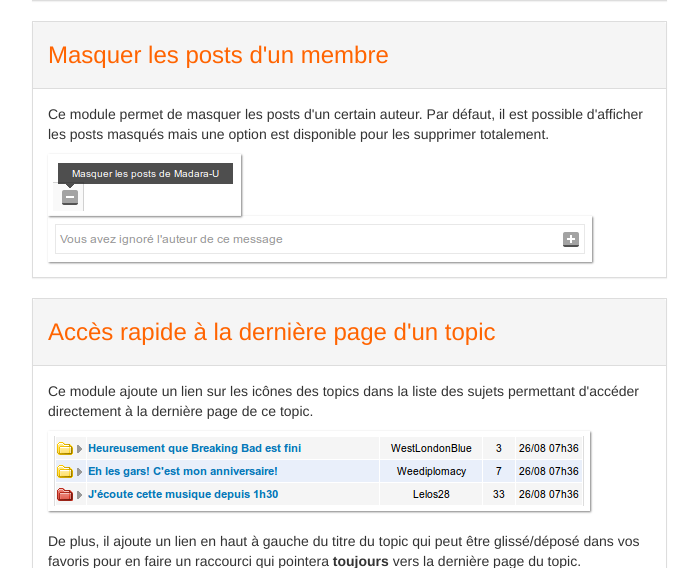
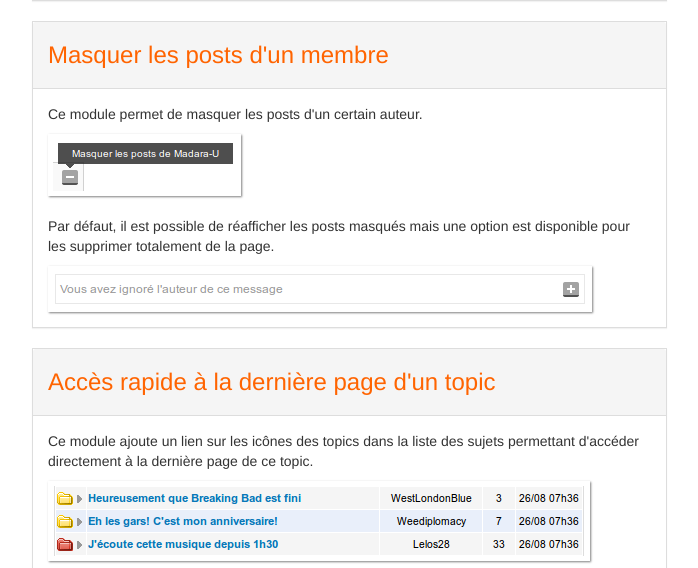
Before and after one commit to dorian-marchal/get-spawnkill, a PHP site: page / in a window 1280 px wide. Shown: the part 4902-5470 px from the top of the page, without its empty margins (53-751 px from the left). Run offline with PHP 8.4, Linux system fonts and the light colour scheme; some libraries are stand-ins or nearby versions.

Commit message:
Sépare les deux screenshots de la fonctionnalité Ignorer

```diff
--- a/index.php
+++ b/index.php
@@ -185,12 +185,17 @@
 			</div>
 			<div class="panel-body" >
 				<p>
-					Ce module permet de masquer les posts d'un certain auteur. Par défaut, il est possible d'afficher les posts masqués
-					mais une option est disponible pour les supprimer totalement.
+					Ce module permet de masquer les posts d'un certain auteur.
 				</p>
 				<div data-toggle="tooltip" class="feature-img" title="Bouton de masquage" >
 					<img src="img/block-button.png" />
 				</div>
+				<br />
+				<br />
+				<p>
+					Par défaut, il est possible de réafficher les posts masqués mais
+					une option est disponible pour les supprimer totalement de la page.
+				</p>
 				<div data-toggle="tooltip" class="feature-img" title="Post ignoré" >
 					<img src="img/blocked-post.png" />
 				</div>
```
